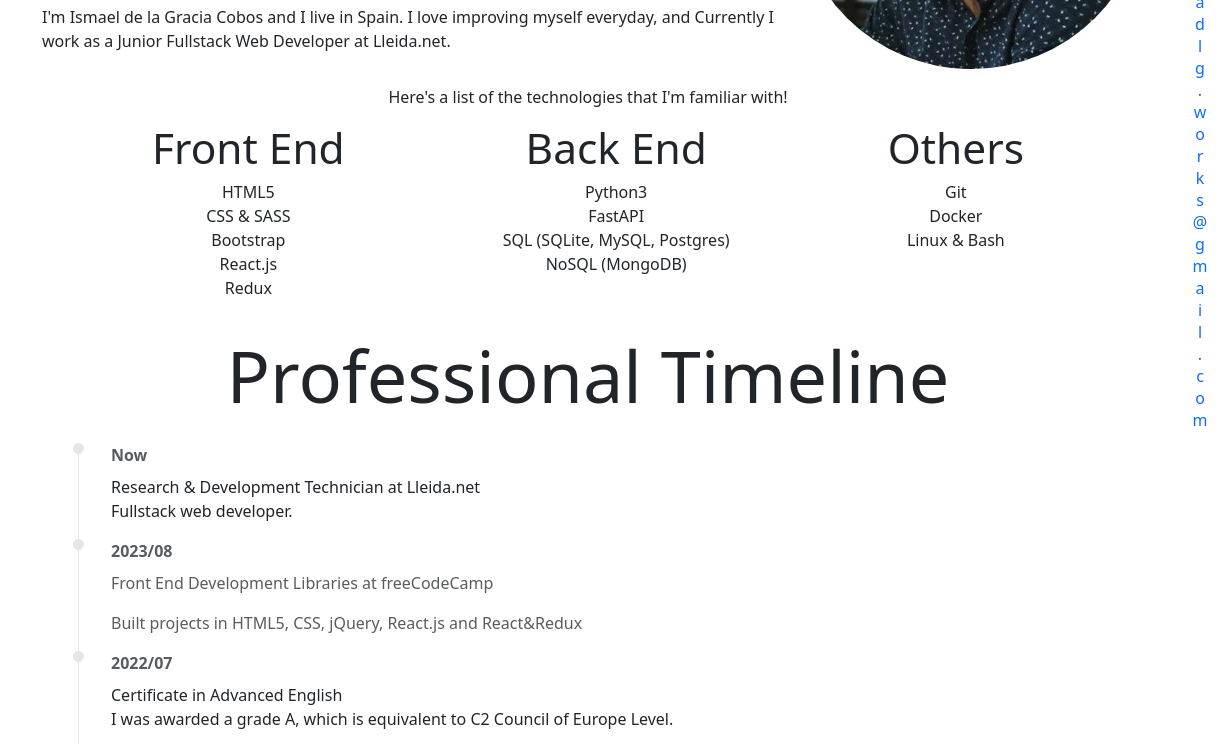
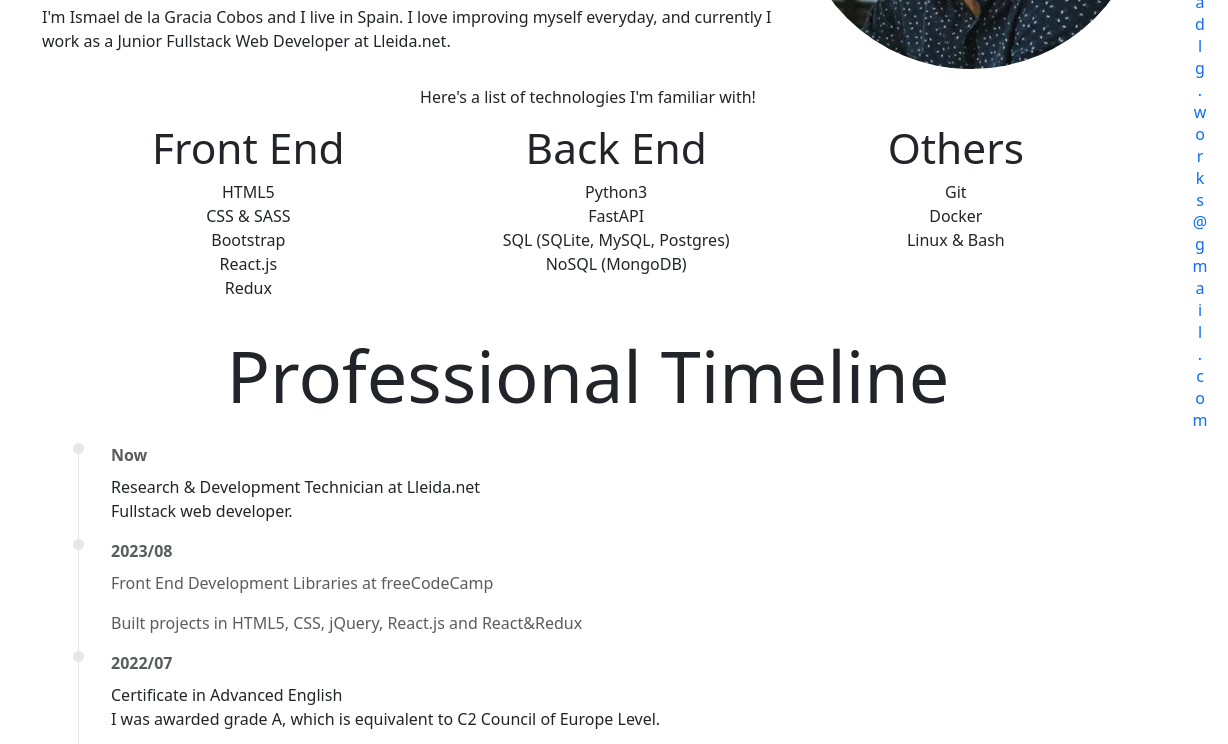
Before and after one commit to IsmaelDLG/ismaeldlg.github.io, a plain HTML site: page index.html in a window 1280 px wide. Shown: the part 321-1065 px from the top of the page, 52-1280 px from the left. Drawn offline with nearby package versions, Linux system fonts and the light colour scheme.

Commit message:
fix typo

```diff
--- a/index.html
+++ b/index.html
@@ -52,7 +52,7 @@
       <div class="container mt-3">
         <h1 class="display-1">Hi!</h1>
         <p>
-          I'm Ismael de la Gracia Cobos and I live in Spain. I love improving myself everyday, and Currently I work as a
+          I'm Ismael de la Gracia Cobos and I live in Spain. I love improving myself everyday, and currently I work as a
           Junior Fullstack Web Developer at
           Lleida.net.
         </p>
@@ -61,7 +61,7 @@
     </header>
     <article class="mt-2 mt-md-3 text-center">
       <p class="mt-0">
-        Here's a list of the technologies that I'm familiar with!
+        Here's a list of technologies I'm familiar with!
       </p>
 
       <div
@@ -113,7 +113,7 @@
         <li class="timeline-item">
           <p class="text-muted mb-2 fw-bold date">2022/07</p>
           <div class="title">Certificate in Advanced English</div>
-          <div class="descr">I was awarded a grade A, which is equivalent to C2 Council of Europe Level.</div>
+          <div class="descr">I was awarded grade A, which is equivalent to C2 Council of Europe Level.</div>
         </li>
         <li class="timeline-item">
           <p class="text-muted mb-2 fw-bold date">2021/08</p>
@@ -176,7 +176,7 @@
         <div class="same-width-row">
           <span>
             <h5 class="card-title d-sm-block">Random Quote Box</h5>
-            <p class="d-block">Display famous quotes from an API.</p>
+            <p class="d-block">Displays famous quotes from an API.</p>
           </span>
           <span class="d-flex flex-column flex-sm-row align-items-end">
             <button onclick=" window.open('https://codepen.io/ismaeldlg/pen/GRXrBYX','_blank')"
```
